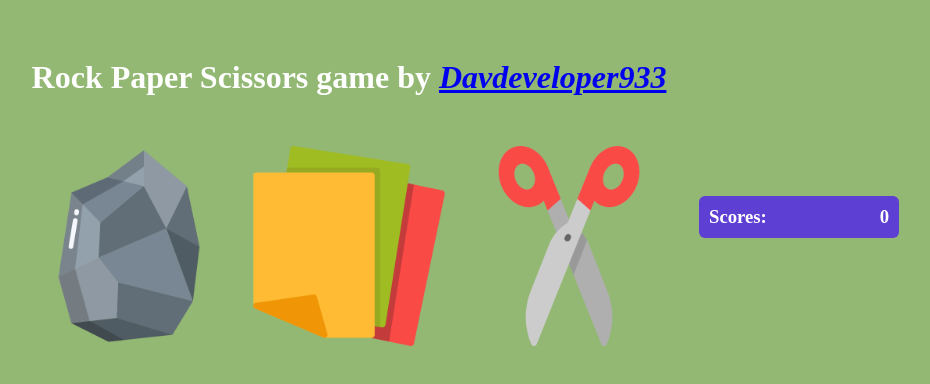
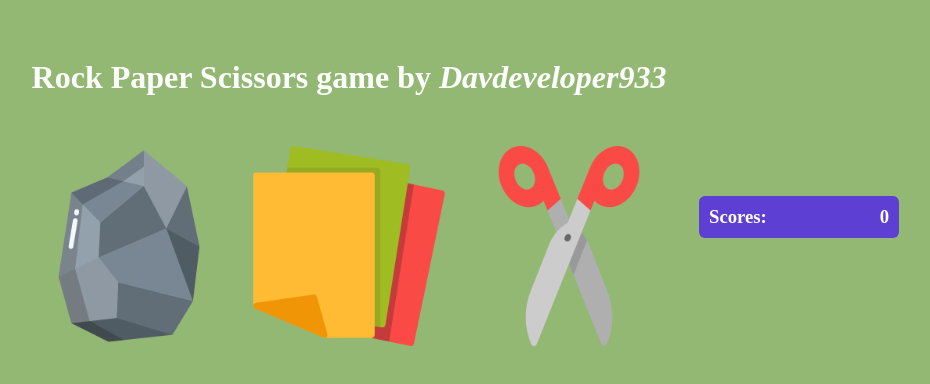
Before and after one commit to Davdeveloper933/rock-scissers-game, a plain HTML site: page index.html in a window 1280 px wide. Shown: the whole page, without its empty margins (291-1221 px from the left). Drawn offline with Linux system fonts and the light colour scheme.

Commit message:
Update styles.css

```diff
--- a/styles.css
+++ b/styles.css
@@ -24,6 +24,11 @@ h1 {
 	color: white;
 	text-align: center;
 	margin-bottom: 50px;
+}
+
+h1 a {
+	color: white;
+	text-decoration:none;
 }
 
 h3 {
```
